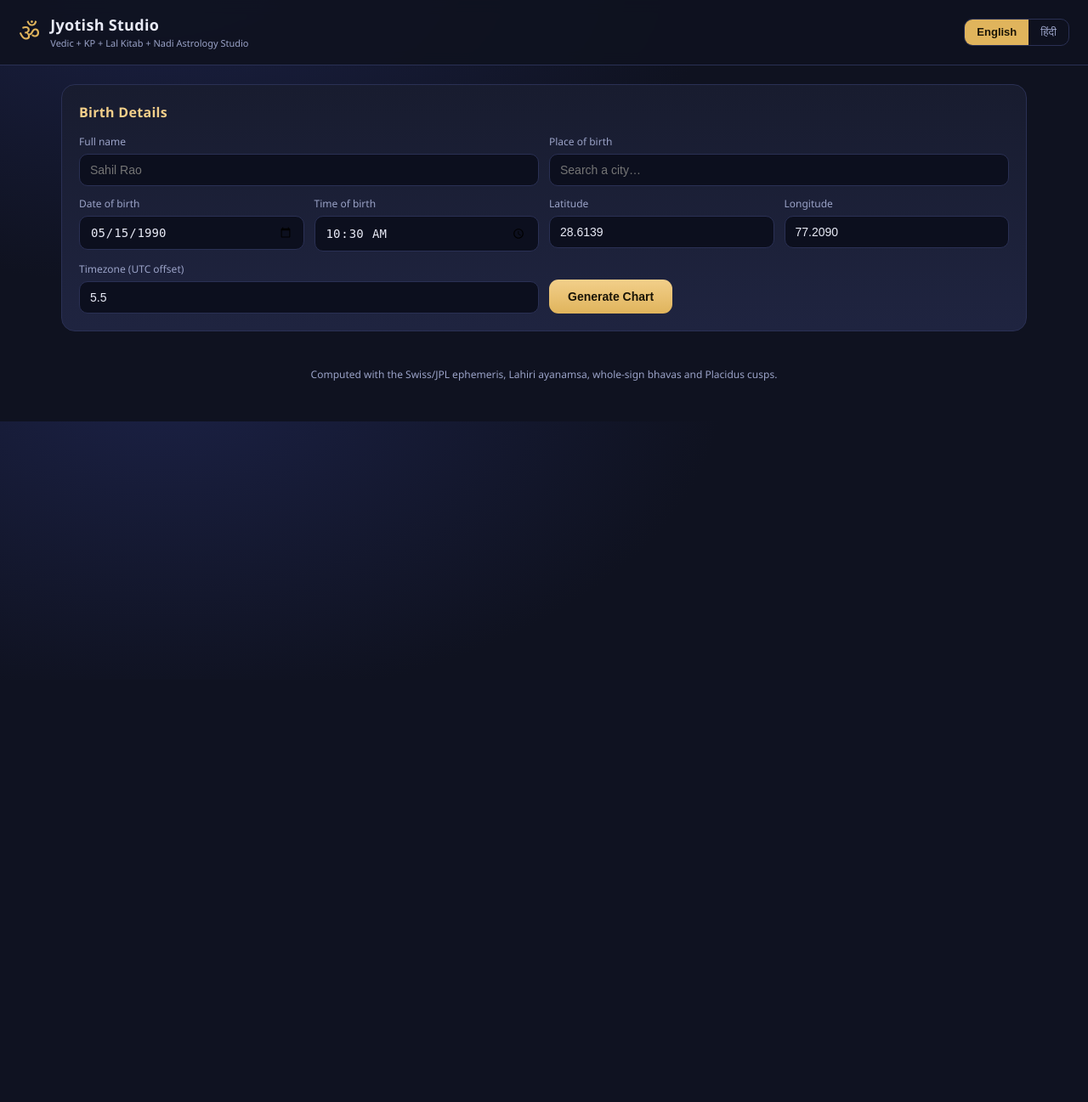
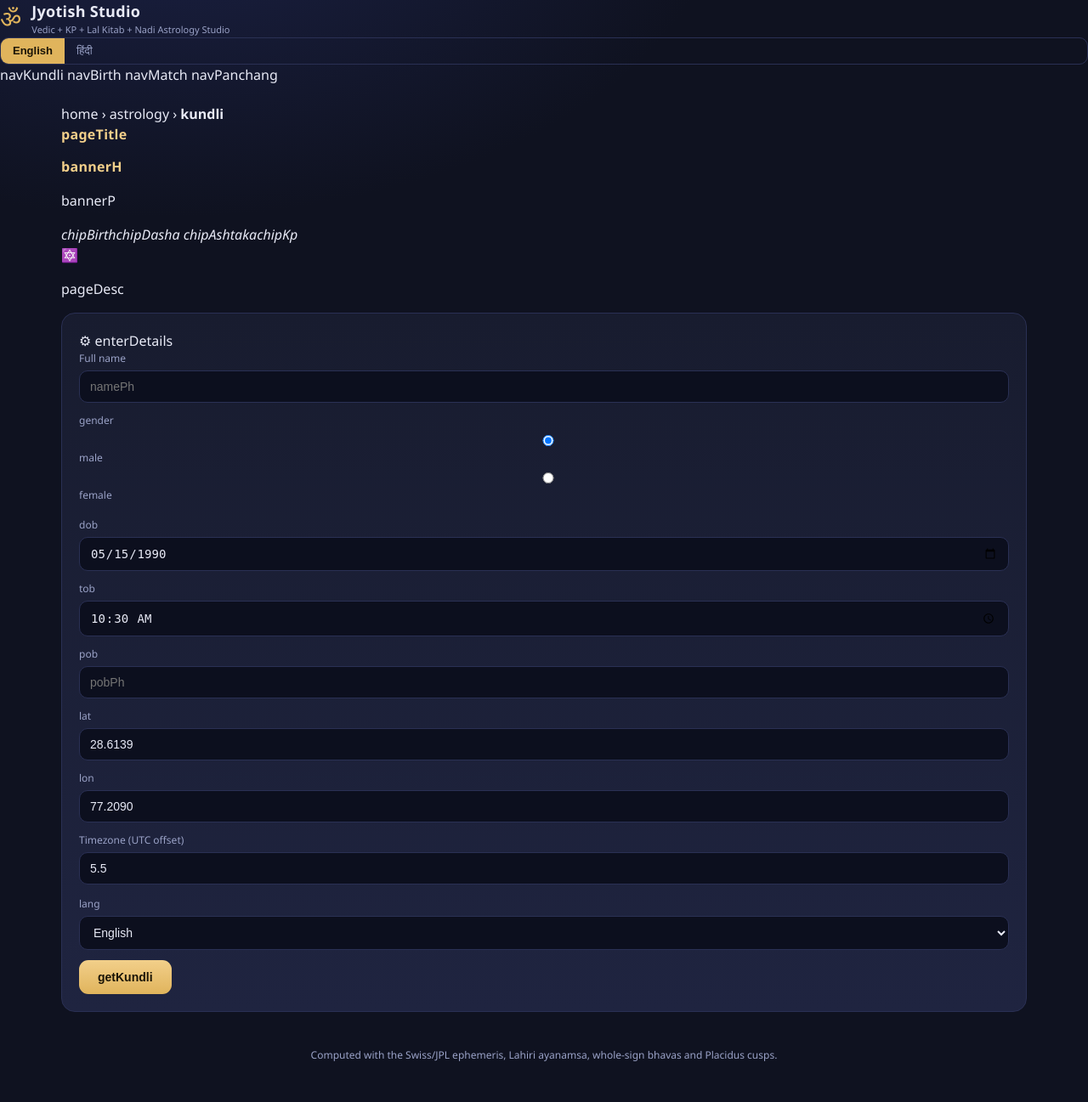
Before and after one commit to sahilyadavy251-tech/astroweb, a Flask app: page / in a window 1280 px wide. Shown: the whole page at 85% size. Before the commit the page ends 695 px from the top, so only its background shows below. Run offline with Flask 3, Linux system fonts and the light colour scheme.

Commit message:
Redesign UI to Prokerala-style pattern (purple, form, pill tabs)

```diff
--- a/templates/index.html
+++ b/templates/index.html
@@ -3,46 +3,77 @@
 <head>
 <meta charset="utf-8">
 <meta name="viewport" content="width=device-width, initial-scale=1">
-<title>Jyotish Studio — Vedic, KP, Lal Kitab & Nadi</title>
+<title>Kundli • Free Janam Kundli Online — Jyotish Studio</title>
 <link rel="stylesheet" href="/static/css/style.css">
 </head>
 <body>
-<header>
-  <div class="brand">
-    <span class="om">ॐ</span>
-    <div>
-      <h1>Jyotish Studio</h1>
-      <small data-i18n="tagline">Vedic + KP + Lal Kitab + Nadi Astrology Studio</small>
+<div class="topbar">
+  <div class="row">
+    <div class="brand">
+      <span class="om">ॐ</span>
+      <div><h1>Jyotish Studio</h1><small data-i18n="tagline">Vedic + KP + Lal Kitab + Nadi Astrology</small></div>
+    </div>
+    <div class="langbtn">
+      <button data-lang="en" class="on">English</button>
+      <button data-lang="hi">हिंदी</button>
     </div>
   </div>
-  <div class="langbtn">
-    <button data-lang="en" class="on">English</button>
-    <button data-lang="hi">हिंदी</button>
-  </div>
-</header>
+</div>
+<div class="subnav"><div class="in">
+  <span class="on" data-i18n="navKundli">कुंडली / Kundli</span>
+  <span data-i18n="navBirth">BIRTH CHART</span>
+  <span data-i18n="navMatch">KUNDLI MATCHING</span>
+  <span data-i18n="navPanchang">PANCHANG</span>
+</div></div>
 
 <main>
-  <div class="card">
-    <h2 data-i18n="birthDetails">Birth Details</h2>
+  <div class="crumb"><span data-i18n="home">Home</span> › <span data-i18n="astrology">Astrology</span> › <b data-i18n="kundli">Kundli</b></div>
+  <h2 class="title" data-i18n="pageTitle">Kundli • Free Janam Kundli Online</h2>
+
+  <div class="banner">
+    <div>
+      <h2 data-i18n="bannerH">Kundli</h2>
+      <p data-i18n="bannerP">Get Your Janam Kundali</p>
+      <div class="chips">
+        <i data-i18n="chipBirth">Birth Chart</i><i data-i18n="chipDasha">Dasha Timings</i>
+        <i data-i18n="chipAshtaka">Ashtakavarga</i><i data-i18n="chipKp">KP</i>
+      </div>
+    </div>
+    <div class="art">🔯</div>
+  </div>
+
+  <p class="lead" data-i18n="pageDesc">A Janma Kundli (birth chart) maps the positions of the planets in the zodiac signs and houses at the exact time and place of birth. Enter your birth details below to generate a complete Vedic chart — divisional charts D1–D60, Vimshottari dasha, Shadbala, Ashtakavarga, yogas, KP, Lal Kitab, Nadi and more.</p>
+
+  <div class="card formcard">
+    <div class="hd">⚙ <span data-i18n="enterDetails">Enter Birth Details</span></div>
     <form id="form">
-      <div class="grid cols2" style="margin-bottom:12px">
-        <div><label data-i18n="name">Full name</label>
-          <input id="name" type="text" placeholder="Sahil Rao"></div>
-        <div><label data-i18n="place">Place of birth</label>
-          <input id="place" type="text" autocomplete="off" data-i18n-ph="searchPlace" placeholder="Search a city…">
-          <div id="sugg" style="background:#0c0f1e;border-radius:0 0 10px 10px;position:relative;z-index:5"></div>
+      <div class="grid g2" style="margin-bottom:12px">
+        <div><label data-i18n="name">Name</label><input id="name" type="text" data-i18n-ph="namePh" placeholder="Enter Your Name"></div>
+        <div><label data-i18n="gender">Gender</label>
+          <div class="radio">
+            <label><input type="radio" name="gender" value="Male" checked> <span data-i18n="male">Male</span></label>
+            <label><input type="radio" name="gender" value="Female"> <span data-i18n="female">Female</span></label>
+          </div>
         </div>
       </div>
-      <div class="grid cols4" style="margin-bottom:12px">
-        <div><label data-i18n="date">Date of birth</label><input id="dob" type="date" value="1990-05-15"></div>
-        <div><label data-i18n="time">Time of birth</label><input id="tob" type="time" value="10:30"></div>
-        <div><label data-i18n="latitude">Latitude</label><input id="lat" type="number" step="0.0001" value="28.6139"></div>
-        <div><label data-i18n="longitude">Longitude</label><input id="lon" type="number" step="0.0001" value="77.2090"></div>
+      <div class="grid g2" style="margin-bottom:12px">
+        <div><label data-i18n="dob">Birth Date</label><input id="dob" type="date" value="1990-05-15"></div>
+        <div><label data-i18n="tob">Birth Time</label><input id="tob" type="time" value="10:30"></div>
       </div>
-      <div class="grid cols2" style="align-items:end">
-        <div><label data-i18n="tz">Timezone (UTC offset)</label>
-          <input id="tz" type="number" step="0.25" value="5.5"></div>
-        <div><button class="btn" type="submit" data-i18n="calculate">Generate Chart</button></div>
+      <div style="margin-bottom:12px">
+        <label data-i18n="pob">Place of Birth</label>
+        <input id="place" type="text" autocomplete="off" data-i18n-ph="pobPh" placeholder="Start typing a city…">
+        <div id="sugg" class="sugg"></div>
+      </div>
+      <div class="grid g3" style="margin-bottom:14px">
+        <div><label data-i18n="lat">Latitude</label><input id="lat" type="number" step="0.0001" value="28.6139"></div>
+        <div><label data-i18n="lon">Longitude</label><input id="lon" type="number" step="0.0001" value="77.2090"></div>
+        <div><label data-i18n="tz">Timezone (UTC offset)</label><input id="tz" type="number" step="0.25" value="5.5"></div>
+      </div>
+      <div class="grid g2" style="align-items:end">
+        <div><label data-i18n="lang">Language</label>
+          <select id="langSel"><option value="en">English</option><option value="hi">हिंदी</option></select></div>
+        <div><button class="btn" type="submit" data-i18n="getKundli">GET KUNDLI</button></div>
       </div>
     </form>
   </div>
@@ -52,20 +83,19 @@
   <div id="results" style="display:none">
     <div class="tabs">
       <button data-tab="overview" class="on" data-i18n="tabOverview">Overview</button>
-      <button data-tab="charts" data-i18n="tabCharts">Divisional Charts</button>
+      <button data-tab="charts" data-i18n="tabCharts">Birth Chart</button>
       <button data-tab="dasha" data-i18n="tabDasha">Vimshottari Dasha</button>
       <button data-tab="shadbala" data-i18n="tabShadbala">Shadbala</button>
       <button data-tab="ashtaka" data-i18n="tabAshtaka">Ashtakavarga</button>
-      <button data-tab="yogas" data-i18n="tabYogas">Yogas & Doshas</button>
+      <button data-tab="yogas" data-i18n="tabYogas">Yogas &amp; Doshas</button>
       <button data-tab="kp" data-i18n="tabKP">KP System</button>
       <button data-tab="jaimini" data-i18n="tabJaimini">Jaimini</button>
       <button data-tab="lalkitab" data-i18n="tabLalKitab">Lal Kitab</button>
-      <button data-tab="nadi" data-i18n="tabNadi">Nadi System</button>
+      <button data-tab="nadi" data-i18n="tabNadi">Nadi</button>
       <button data-tab="numerology" data-i18n="tabNumerology">Numerology</button>
       <button data-tab="transit" data-i18n="tabTransit">Transit</button>
       <button data-tab="tarot" data-i18n="tabTarot">Tarot</button>
     </div>
-
     <div id="sec-overview" class="card section on"></div>
     <div id="sec-charts" class="card section"></div>
     <div id="sec-dasha" class="card section"></div>
@@ -77,19 +107,17 @@
     <div id="sec-lalkitab" class="card section"></div>
     <div id="sec-nadi" class="card section"></div>
     <div id="sec-numerology" class="card section"></div>
-
     <div id="sec-transit" class="card section">
-      <h2 data-i18n="tabTransit">Transit (Gochara)</h2>
-      <div class="grid cols2" style="align-items:end;margin-bottom:14px">
+      <h2 class="title" data-i18n="tabTransit">Transit (Gochara)</h2>
+      <div class="grid g2" style="align-items:end;margin-bottom:14px">
         <div><label data-i18n="transitDate">Transit date</label><input id="transitDate" type="date"></div>
         <div><button class="btn" id="transitBtn" data-i18n="showTransit">Show Transit</button></div>
       </div>
       <div id="transitBox"></div>
     </div>
-
     <div id="sec-tarot" class="card section">
-      <h2 data-i18n="tabTarot">Tarot</h2>
-      <div class="grid cols2" style="align-items:end;margin-bottom:14px">
+      <h2 class="title" data-i18n="tabTarot">Tarot</h2>
+      <div class="grid g2" style="align-items:end;margin-bottom:14px">
         <div><label data-i18n="spread">Spread</label>
           <select id="tarotSpread">
             <option value="three" data-i18n="spread3">Past / Present / Future</option>
@@ -100,15 +128,11 @@
       </div>
       <div id="tarotBox"></div>
     </div>
-
-    <div style="text-align:center;margin-top:10px">
-      <button class="btn ghost" id="printBtn" data-i18n="print">Print / Save PDF</button>
-    </div>
+    <div style="text-align:center"><button class="btn ghost" id="printBtn" data-i18n="print">Print / Save PDF</button></div>
   </div>
 
-  <div class="foot" data-i18n="footnote">Computed with the Swiss/JPL ephemeris, Lahiri ayanamsa, whole-sign bhavas and Placidus cusps.</div>
+  <div class="foot" data-i18n="footnote">Computed with the JPL/Swiss ephemeris, Lahiri ayanamsa, whole-sign bhavas and Placidus cusps.</div>
 </main>
-
 <script src="/static/js/i18n.js"></script>
 <script src="/static/js/app.js"></script>
 </body>
```
